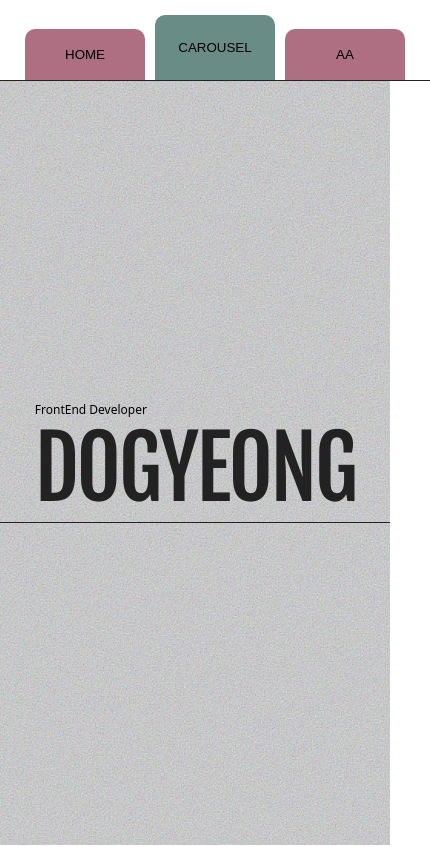
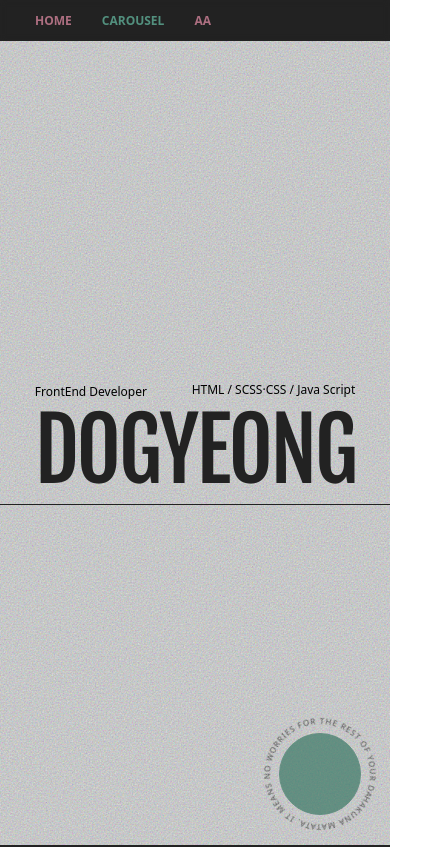
Before and after one commit to hansh5037/dogyeong, an Eleventy site: page src/index.html in a window 390 px wide. Shown: the top 847 px of the page, 430 px wide, since content can reach past the window. Built offline with nearby package versions, Linux system fonts and the light colour scheme; Eleventy itself is replaced by a stand-in of ours; files that its build step writes are made by us from their sources; a web font is replaced by a local one.

Commit message:
fix > 수정

```diff
--- a/src/html/gnb.html
+++ b/src/html/gnb.html
@@ -1,5 +1,7 @@
 <div class="gnb js-gnb">
-    <button class="gnb__button" type="button" data-value="home">HOME</button>
-    <button class="gnb__button" type="button" data-value="carousel">CAROUSEL</button>
-    <button class="gnb__button" type="button" data-value="aa">AA</button>
+    <div class="gnb__wrap">
+        <button class="gnb__button" type="button" data-value="home">HOME</button>
+        <button class="gnb__button" type="button" data-value="carousel">CAROUSEL</button>
+        <button class="gnb__button" type="button" data-value="aa">AA</button>
+    </div>
 </div>
--- a/src/html/kv.html
+++ b/src/html/kv.html
@@ -1,13 +1,12 @@
 <div class="common-cursor">
-	<span class="common-cursor-circle">
-	</span>
+	<span class="common-cursor-circle"></span>
 	<svg class="common-cursor-svg" width="180" height="180" viewBox="0 0 180 180" xmlns="http://www.w3.org/2000/svg" aria-label="CIRCULAR TEXT">
 	<defs>
 		<path id="ring" d="M90,15 a75,75 0 1,1 0,150 a75,75 0 1,1 0,-150"/>
 	</defs>
 	<text class="common-cursor-text">
 		<textPath href="#ring">
-		HAKUNA MATATA. IT MEANS NO WORRIES FOR THE REST OF YOUR DAYS.
+			HAKUNA MATATA. IT MEANS NO WORRIES FOR THE REST OF YOUR DAYS.
 		</textPath>
 	</text>
 	</svg>
@@ -17,7 +16,14 @@
 		<div class="component-kv__wrap common-fixed-inner">
 			<div class="component-kv__headline">
 				<div class="component-kv__eyebrow common-description">
-					<span class="component-kv__eyebrow-change js-eyebrow"></span> Developer
+					<div class="component-kv__eyebrow-job">
+						<span class="component-kv__eyebrow-change js-eyebrow"></span> Developer
+					</div>
+					<ul role="list" class="component-kv__eyebrow-skills">
+						<li role="listitem" class="component-kv__eyebrow-skills-item common-description">HTML /</li>
+						<li role="listitem" class="component-kv__eyebrow-skills-item common-description">SCSS·CSS /</li>
+						<li role="listitem" class="component-kv__eyebrow-skills-item common-description">Java Script</li>
+					</ul role="list">
 				</div>
 				<h1 class="blind">dogyeong</h1>
 				<div class="component-kv__headline-position component-kv__headline-position--top js-headline-top">
--- a/src/js/common.js
+++ b/src/js/common.js
@@ -15,6 +15,7 @@ window.component.common = (function () {
 		els.cursor = els.section.querySelector('.common-cursor')
 	};
 	const BindEvents = function () {
+		if (!window.matchMedia('(hover: hover) and (pointer: fine)').matches) return;
 		eventHandler.mouseMove();
 	};
 	const eventHandler = {
--- a/src/scss/_common.scss
+++ b/src/scss/_common.scss
@@ -42,6 +42,13 @@ table {
     border-collapse: collapse;
     border-spacing: 0;
 }
+p, span, ul, li, strong, div, a, button {
+	font-family: "Noto Sans", sans-serif;
+}
+
+.contents {
+	background-color: var(--black);
+}
 
 .blind {
 	position: absolute !important;
@@ -68,7 +75,6 @@ table {
 		}
 	}
 	&-cursor {
-		@media screen and (min-width: 1024px) {
 		position:fixed;
 		left:0;
 		top:0;
@@ -77,8 +83,7 @@ table {
 		pointer-events:none;
 		transform: translate(-50%,-50%);
 		mix-blend-mode: exclusion;
-			z-index: 1;
-		}
+		z-index: 2;
 		&-circle {
 			position: absolute;
 			left: 50%;
@@ -115,99 +120,60 @@ table {
 }
 @keyframes rotate-text{
     100% {
-        transform: rotate(360deg);
+        transform: rotate(-360deg);
     }
 }
 
 @media screen and (min-width: 769px) and (max-width: 1024px) {
 	.common {
+		&-cursor {
+			top: 0;
+			right: 0;
+			transform: none;
+			left: auto;
+		}
 		&-description {
 			font-size: 16px;
+		}
+		&-fixed {
+			&-inner {
+				top: var(--gnb-height-tb);
+				height: calc(100dvh - var(--gnb-height-tb));
+			}
 		}
 	}
 }
 
 @media screen and (max-width: 768px) {
 	.common {
+		&-cursor {
+			left: auto;
+			top: auto;
+			right: 10px;
+			bottom: 10px;
+			width: 120px;
+			height: 120px;
+			transform: none;
+			&-circle {
+				width: 80px;
+				height: 80px;
+			}
+			&-svg {
+				width: 120px;
+				height: 120px;
+			}
+		}
 		&-description {
 			font-size: 16px;
 			@media screen and (max-width: 534px) {
 				font-size: 12px;
 			}
 		}
-	}
-}
-
-// vw conversion Mobile
-@mixin vw-convert-mo($property, $mo-pixel){
-	@if type-of($mo-pixel) == number {
-		#{$property}: $mo-pixel/360*768*1px;
-		#{$property}: $mo-pixel*100/360*1vw;
-		@media (max-width:360px) {
-			#{$property}: $mo-pixel*1px;
-			#{$property}: $mo-pixel*100/360*1vw;
-		}
-	}
-	@else if type-of($mo-pixel) == string {
-		#{$property}: auto;
-		@media (max-width:360px) {
-			#{$property}: auto;
-		}
-	}
-	@else if type-of($mo-pixel) == list {
-		$px: ();
-		$vw: ();
-		@each $value in $mo-pixel {
-			@if type-of($value) == number {
-				$px: append($px, $value/360*768*1px);
-				$vw: append($vw, $value*100/360*1vw);
-			}
-			@else if type-of($value) == string {
-				$px: append($px, auto);
-				$vw: append($vw, auto);
-			}
-		}
-		#{$property}:$px;
-		#{$property}:$vw;
-
-		$px: ();
-		$vw: ();
-		@each $value in $mo-pixel {
-			@if type-of($value) == number {
-				$px: append($px, $value*1px);
-				$vw: append($vw, $value*100/360*1vw);
-			}
-			@else if type-of($value) == string {
-				$px: append($px, auto);
-				$vw: append($vw, auto);
-			}
-		}
-		@media (max-width:360px) {
-			#{$property}:$px;
-			#{$property}:$vw;
+		&-fixed {
+			&-inner {
+				top: var(--gnb-height-mo);
+				height: calc(100dvh - var(--gnb-height-mo));
 			}
 		}
 	}
-@mixin vw-font-size-mo($mo-pixel) {
-	font-size: $mo-pixel/360*768*1px;
-	font-size: $mo-pixel*100/360*1vw;
-	@media (max-width:360px) {
-		font-size: $mo-pixel*1px;
-		font-size: $mo-pixel*100/360*1vw;
 }
-}
-@mixin mo-img-size($width, $height) {
-	@include breakpoint(mobile) {
-		img {
-			position: absolute;
-			top: 0;
-			left: 0;
-		}
-		&::after {
-			content: "";
-			display: block;
-			width: 100%;
-			padding-top: (( $height*100 ) / $width ) + 0%;
-		}
-	}
-}
--- a/src/scss/_gnb.scss
+++ b/src/scss/_gnb.scss
@@ -1,40 +1,57 @@
 .gnb {
 	position: sticky;
-	display: flex;
-	align-items: flex-end;
 	top: 0;
-	width: 100%;
 	height: var(--gnb-height);
-	padding: 0 20px;
-	z-index: 10;
+	z-index: 1;
 	backdrop-filter: blur(3px);
 	border-bottom: 1px solid var(--black);
+	&__wrap {
+		display: flex;
+		align-items: center;
+		padding: 0 20px;
+		height: 100%;
+		@media screen and (min-width: 1025px) {
+			max-width: 1920px;
+			margin: auto;
+		}
+	}
 	&__button {
-		min-width: 120px;
+		min-width: 100px;
 		margin: 0 5px;
-		padding: 18px;
-		border-radius: 10px 10px 0 0;
+		padding: 15px;
+		border-radius: 10px;
 		border: 0;
 		background-color: #ad6f81;
 		transition: padding .3s;
 		cursor: pointer;
-		&:hover,
-		&:focus {
-			background-color: #698c87;
-		}
 		&.is-active {
-			background-color: #698c87;
-			padding: 25px 18px;
+			filter: invert(1);
 		}
 	}
 }
 
 @media screen and (min-width: 769px) and (max-width: 1024px) {
 	.gnb {
+		height: var(--gnb-height-tb);
+		&__button {
+			min-width: 90px;
+			padding: 10px;
+			border-radius: 5px;
+			font-size: 12px;
+		}
 	}
 }
 
 @media screen and (max-width: 768px) {
 	.gnb {
+		height: var(--gnb-height-mo);
+		&__button {
+			min-width: auto;
+			padding: 10px;
+			font-size: 12px;
+			background: transparent;
+			color: #ad6f81;
+			font-weight: 700;
+		}
 	}
 }
--- a/src/scss/_kv.scss
+++ b/src/scss/_kv.scss
@@ -7,8 +7,16 @@
 		background-image: url(../images/noise.svg);
 	}
 	&__eyebrow {
+		display: flex;
+		justify-content: space-between;
+		align-items: flex-end;
 		grid-column: 1;
 		grid-row: 1;
+		&-skills-item {
+			display: inline-block;
+			text-align: right;
+			line-height: 1.3;
+		}
 	}
 	&__headline {
 		position: relative;
--- a/src/scss/_variables.scss
+++ b/src/scss/_variables.scss
@@ -1,4 +1,6 @@
 :root {
     --gnb-height: 80px;
+    --gnb-height-tb: 60px;
+    --gnb-height-mo: 40px;
     --black: #222;
 }
```
Also changed, not shown: src/css/main.css, 3 other files. Lines whose indentation alone changed are shown as unchanged.
